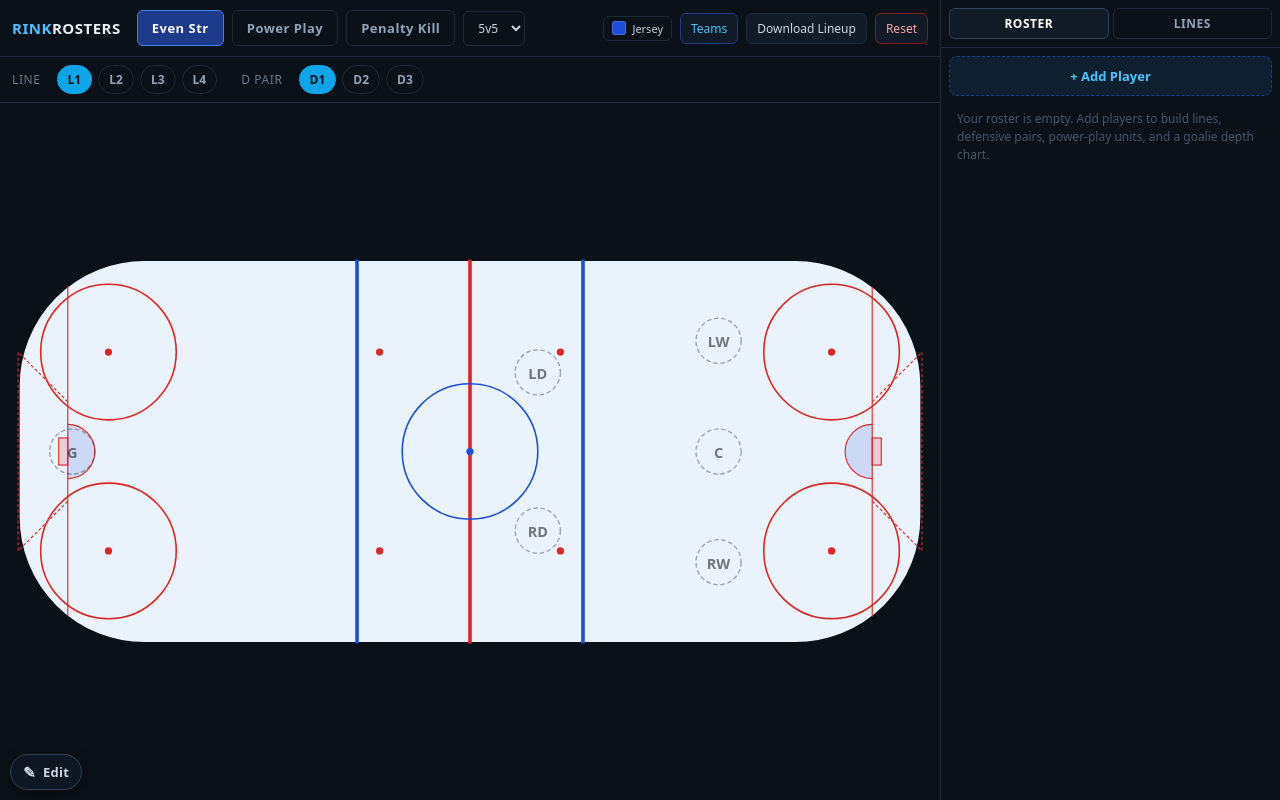
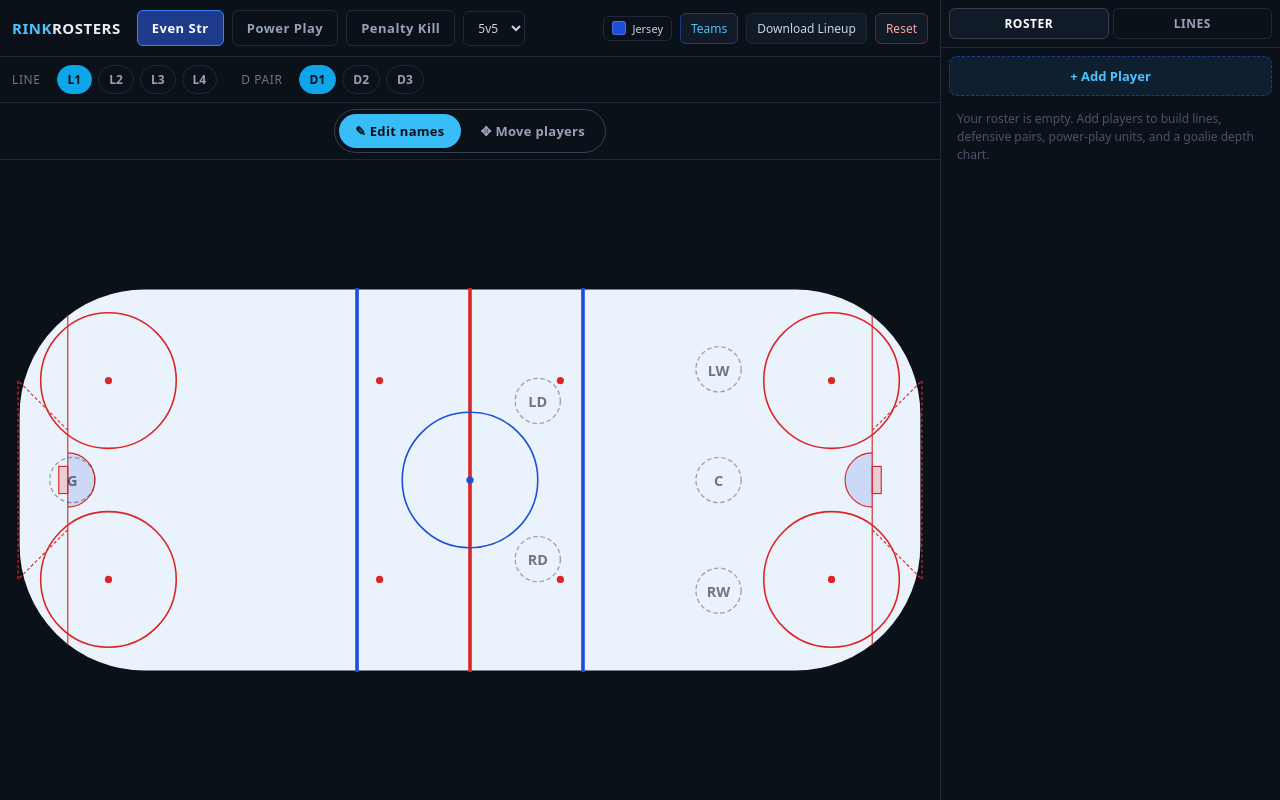
Before and after one commit to KSCO19/RinkRosters, a React (Vite) app: page / in a window 1280 px wide. Built offline with nearby package versions, Linux system fonts and the light colour scheme.

Commit message:
Clearer Edit/Move toggle (segmented, always-visible) + Move-mode glow; center name editor above keyboard via Visual Viewport

```diff
--- a/src/RinkRostersApp.jsx
+++ b/src/RinkRostersApp.jsx
@@ -800,8 +800,14 @@ export default function RinkRostersApp() {
           colors={colors}
         />
         <LineSelector view={view} lines={lines} onView={(patch) => setState(s => ({ ...s, view: { ...s.view, ...patch } }))} />
-        <div style={{ flex: 1, minHeight: 0, position: 'relative', display: 'flex', alignItems: 'stretch', justifyContent: 'center' }}>
-          <MoveModeToggle moveMode={moveMode} onToggle={() => setMoveMode(m => !m)} />
+        <ModeToggle moveMode={moveMode} onSet={setMoveMode} />
+        <div style={{
+          flex: 1, minHeight: 0, position: 'relative', display: 'flex', alignItems: 'stretch', justifyContent: 'center',
+          // Amber inset ring while Move mode is active — a second, ambient cue
+          // (beyond the segmented toggle) that drag-to-reposition is live.
+          boxShadow: moveMode ? 'inset 0 0 0 3px #fbbf24' : 'none',
+          transition: 'box-shadow 0.12s',
+        }}>
           <Rink
             innerRef={rinkRef}
             moveMode={moveMode}
@@ -907,9 +913,6 @@ export default function RinkRostersApp() {
             initialName={p?.name || ''}
             slotLabel={slot?.label || ''}
             isNew={isNew}
-            mobile={mobile}
-            x={inlineEdit.x}
-            y={inlineEdit.y}
             onCommit={(name) => {
               const trimmed = name.trim()
               if (isNew) {
@@ -1063,26 +1066,27 @@ function LineSelector({ view, lines, onView }) {
 // ════════════════════════════════════════════════════════════════════════════
 // Floating button over the rink that flips between Edit (tap to type/rename)
 // and Move (drag to relocate) for the on-ice tokens. Sits bottom-left, clear of
-// the right-edge controls and thumb-reachable on phones.
-function MoveModeToggle({ moveMode, onToggle }) {
+// the rink. A segmented control (not a single button) so both modes are always
+// visible and the highlighted half makes the active mode unmistakable.
+function ModeToggle({ moveMode, onSet }) {
+  const seg = (active, accent) => ({
+    display: 'flex', alignItems: 'center', gap: 6,
+    padding: '8px 16px', borderRadius: 999, cursor: 'pointer',
+    fontSize: 13, fontWeight: 800, letterSpacing: 0.3, border: 'none',
+    background: active ? accent : 'transparent',
+    color: active ? '#0b1118' : '#94a3b8',
+    transition: 'background 0.12s, color 0.12s',
+  })
   return (
-    <button
-      onClick={onToggle}
-      className="rr-mob-chip"
-      title={moveMode ? 'Move mode: drag tokens to reposition' : 'Edit mode: tap a token to type a name'}
-      style={{
-        position: 'absolute', left: 10, bottom: 10, zIndex: 30,
-        display: 'flex', alignItems: 'center', gap: 7,
-        padding: '8px 12px', borderRadius: 999, cursor: 'pointer',
-        fontSize: 13, fontWeight: 700, letterSpacing: 0.3,
-        background: moveMode ? '#0ea5e9' : 'rgba(14,23,34,0.92)',
-        color: moveMode ? '#0b1118' : '#cbd5e1',
-        border: '1px solid ' + (moveMode ? '#0ea5e9' : '#334155'),
-        boxShadow: '0 4px 14px rgba(0,0,0,0.4)',
+    <div style={{ display: 'flex', justifyContent: 'center', padding: '6px 8px', borderBottom: '1px solid #1f2937' }}>
+      <div style={{
+        display: 'flex', gap: 4, padding: 4, borderRadius: 999,
+        background: '#0b1118', border: '1px solid #334155',
       }}>
-      <span style={{ fontSize: 15, lineHeight: 1 }}>{moveMode ? '✥' : '✎'}</span>
-      {moveMode ? 'Move' : 'Edit'}
-    </button>
+        <button className="rr-mob-chip" onClick={() => onSet(false)} style={seg(!moveMode, '#38bdf8')}>✎ Edit names</button>
+        <button className="rr-mob-chip" onClick={() => onSet(true)} style={seg(moveMode, '#fbbf24')}>✥ Move players</button>
+      </div>
+    </div>
   )
 }
 
@@ -1706,18 +1710,41 @@ function TeamsModal({ teams, rosterCount, onSaveNew, onOverwrite, onLoad, onRena
 // tapping away commits (so a typed name sticks without a confirm step); Escape
 // or the backdrop on an untouched field cancels. For an existing chip it also
 // offers Remove (clear the slot) and Details (full player modal).
-function InlineNameEditor({ initialName, slotLabel, isNew, mobile, x, y, onCommit, onRemove, onDetails, onCancel }) {
+function readViewport() {
+  const vv = typeof window !== 'undefined' ? window.visualViewport : null
+  const ih = typeof window !== 'undefined' ? window.innerHeight : 600
+  const iw = typeof window !== 'undefined' ? window.innerWidth : 800
+  if (!vv) return { offsetLeft: 0, offsetTop: 0, width: iw, height: ih, keyboard: 0 }
+  return {
+    offsetLeft: vv.offsetLeft, offsetTop: vv.offsetTop, width: vv.width, height: vv.height,
+    keyboard: Math.max(0, ih - (vv.offsetTop + vv.height)),
+  }
+}
+
+function InlineNameEditor({ initialName, slotLabel, isNew, onCommit, onRemove, onDetails, onCancel }) {
   const [val, setVal] = useState(initialName)
   const inputRef = useRef(null)
+  const [vp, setVp] = useState(readViewport)
   useEffect(() => { const el = inputRef.current; if (el) { el.focus(); el.select() } }, [])
-
-  const W = 230, GAP = 16
-  const vw = typeof window !== 'undefined' ? window.innerWidth : 800
-  const vh = typeof window !== 'undefined' ? window.innerHeight : 600
-  // On phones the soft keyboard covers the lower half, so pin near the top
-  // (centred) where it's always visible. Desktop anchors at the tap point.
-  const left = mobile ? Math.max(8, (vw - W) / 2) : Math.max(8, Math.min(vw - W - 8, x - W / 2))
-  const top  = mobile ? 72 : Math.max(8, Math.min(vh - 120, y + GAP))
+  // Track the visual viewport so the card follows the keyboard as it opens/closes.
+  useEffect(() => {
+    const vv = window.visualViewport
+    if (!vv) return
+    const on = () => setVp(readViewport())
+    vv.addEventListener('resize', on)
+    vv.addEventListener('scroll', on)
+    return () => { vv.removeEventListener('resize', on); vv.removeEventListener('scroll', on) }
+  }, [])
+
+  const W = 260
+  // Centre horizontally in the visible viewport. With the soft keyboard open,
+  // sit just above it; otherwise centre vertically. Identical logic on every
+  // platform — driven purely by Visual Viewport metrics, no mobile/desktop fork.
+  const centerLeft = vp.offsetLeft + vp.width / 2
+  const kbdOpen = vp.keyboard > 100
+  const pos = kbdOpen
+    ? { left: centerLeft, bottom: vp.keyboard + 14, transform: 'translateX(-50%)' }
+    : { left: centerLeft, top: vp.offsetTop + vp.height / 2, transform: 'translate(-50%, -50%)' }
 
   function commit() { onCommit(val) }
   function onKeyDown(e) {
@@ -1734,7 +1761,7 @@ function InlineNameEditor({ initialName, slotLabel, isNew, mobile, x, y, onCommi
       style={{ position: 'fixed', inset: 0, background: 'rgba(0,0,0,0.25)', zIndex: 200 }}>
       <div onMouseDown={(e) => e.stopPropagation()} onTouchStart={(e) => e.stopPropagation()}
         style={{
-          position: 'absolute', left, top, width: W,
+          position: 'fixed', ...pos, width: W,
           background: '#0e1722', border: '1px solid #1f2937', borderRadius: 10,
           padding: 10, boxShadow: '0 10px 30px rgba(0,0,0,0.5)',
           display: 'flex', flexDirection: 'column', gap: 8,
```
